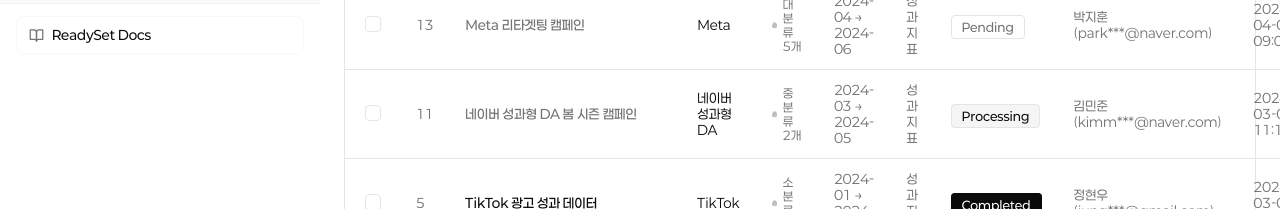
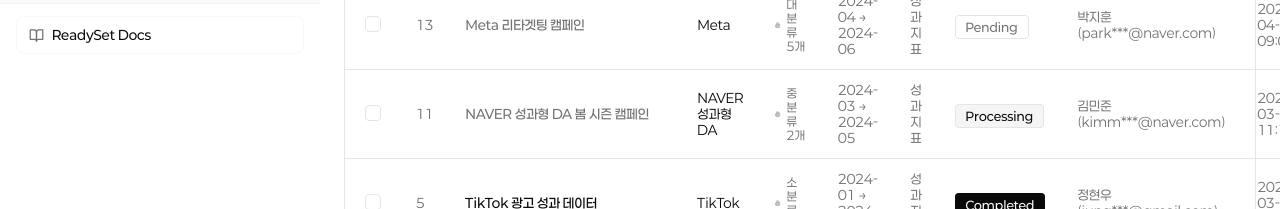
Before and after one commit to taetaej/ReadySet, a React (Vite) app: page /datashot in a window 1280 px wide. Shown: the part 734-943 px from the top of the page. Built offline with nearby package versions, Linux system fonts and the light colour scheme.

Commit message:
refactor: 매체명 네이버 → NAVER 로 통일

```diff
--- a/src/components/common/MediaIcons.tsx
+++ b/src/components/common/MediaIcons.tsx
@@ -57,8 +57,8 @@
   'Google Ads': GoogleAdsIcon,
   'Meta': MetaIcon,
   'kakao모먼트': KakaoIcon,
-  '네이버 성과형 DA': NaverIcon,
-  '네이버 보장형 DA': NaverIcon,
+  'NAVER 성과형 DA': NaverIcon,
+  'NAVER 보장형 DA': NaverIcon,
   'TikTok': TikTokIcon,
   'TVING': TvingIcon,
 }
--- a/src/components/datashot/ConfigurationSummary.tsx
+++ b/src/components/datashot/ConfigurationSummary.tsx
@@ -6,8 +6,8 @@
   'Meta': metaMetrics,
   'Google Ads': googleMetrics,
   'kakao모먼트': kakaoMetrics,
-  '네이버 성과형 DA': naverGfaMetrics,
-  '네이버 보장형 DA': naverNospMetrics,
+  'NAVER 성과형 DA': naverGfaMetrics,
+  'NAVER 보장형 DA': naverNospMetrics,
 }
 
 interface ConfigurationSummaryProps {
--- a/src/components/datashot/CreateDatasetStep2.tsx
+++ b/src/components/datashot/CreateDatasetStep2.tsx
@@ -10,8 +10,8 @@
   'Meta': metaMetrics,
   'Google Ads': googleMetrics,
   'kakao모먼트': kakaoMetrics,
-  '네이버 성과형 DA': naverGfaMetrics,
-  '네이버 보장형 DA': naverNospMetrics,
+  'NAVER 성과형 DA': naverGfaMetrics,
+  'NAVER 보장형 DA': naverNospMetrics,
   'TikTok': tiktokMetrics,
   'TVING': tvingMetrics,
 }
@@ -25,7 +25,7 @@
 export function CreateDatasetStep2({ formData, setFormData, validationActive }: Props) {
   const [metricsSearch, setMetricsSearch] = useState('')
 
-  const mediaList = ['Google Ads', 'Meta', 'kakao모먼트', '네이버 성과형 DA', '네이버 보장형 DA', 'TikTok']
+  const mediaList = ['Google Ads', 'Meta', 'kakao모먼트', 'NAVER 성과형 DA', 'NAVER 보장형 DA', 'TikTok']
   const mediaList2 = ['TVING']
 
   return (
@@ -210,7 +210,7 @@
                   const excluded = ['conversions', 'message_send', 'message_open', 'message_click', 'message_open_rate', 'message_click_rate', 'channel_add_cpa', 'channel_add_cvr']
                   return base.map(g => ({ ...g, metrics: g.metrics.filter(m => !excluded.includes(m.id)) })).filter(g => g.metrics.length > 0)
                 }
-                if (formData.media === '네이버 보장형 DA' && formData.targetingCategory === '노출영역') {
+                if (formData.media === 'NAVER 보장형 DA' && formData.targetingCategory === '노출영역') {
                   const excluded = ['cost', 'cost_guaranteed', 'cpc', 'cpm', 'cpv']
                   return base.map(g => ({ ...g, metrics: g.metrics.filter(m => !excluded.includes(m.id)) })).filter(g => g.metrics.length > 0)
                 }
@@ -342,7 +342,7 @@
   const [keywordResults, setKeywordResults] = useState<string[]>([])
   const [hasSearchedKeyword, setHasSearchedKeyword] = useState(false)
   const categories = targetingOptionsByMedia[media] ?? []
-  const isKeywordMode = category === '키워드' && media === '네이버 보장형 DA'
+  const isKeywordMode = category === '키워드' && media === 'NAVER 보장형 DA'
   const opts = categories.find(t => t.category === category)?.options ?? []
   const filtered = opts.filter(o => o.toLowerCase().includes(search.toLowerCase()))
   const allSelected = filtered.length > 0 && filtered.every(o => selected.includes(o))
--- a/src/components/datashot/DatasetList.tsx
+++ b/src/components/datashot/DatasetList.tsx
@@ -453,7 +453,7 @@
                   <div style={{ marginBottom: '16px' }}>
                     <div style={{ fontSize: '12px', fontWeight: '500', marginBottom: '8px' }}>매체</div>
                     <div style={{ display: 'flex', flexDirection: 'column', gap: '6px', maxHeight: '150px', overflowY: 'auto' }}>
-                      {['Google Ads', 'Meta', 'kakao모먼트', '네이버 성과형 DA', '네이버 보장형 DA', 'TikTok'].map(media => (
+                      {['Google Ads', 'Meta', 'kakao모먼트', 'NAVER 성과형 DA', 'NAVER 보장형 DA', 'TikTok'].map(media => (
                         <label key={media} style={{ display: 'flex', alignItems: 'center', gap: '8px', cursor: 'pointer' }}>
                           <input
                             type="checkbox"
--- a/src/components/datashot/types.ts
+++ b/src/components/datashot/types.ts
@@ -24,14 +24,14 @@
   { id: 1,  name: '2024년 1월 Google Ads 캠페인 데이터', media: 'Google Ads',       industry: '전체',    industryLevel: null,    industryCount: undefined, startDate: '2024-01', endDate: '2024-01', periodType: 'month',   status: 'Completed',  created: '2024-02-01 14:30', creator: '김철수', creatorId: 'kimcheolsu@gmail.com' },
   { id: 2,  name: 'Meta 광고 성과 분석 데이터',          media: 'Meta',              industry: '3개 업종', industryLevel: 'major', industryCount: 3,         startDate: '2024-01', endDate: '2024-02', periodType: 'month',   status: 'Processing', created: '2024-02-10 09:15', creator: '이영희', creatorId: 'leeyounghee@naver.com' },
   { id: 3,  name: '카카오 모먼트 캠페인 추출',            media: 'kakao모먼트',       industry: '식품',    industryLevel: 'mid',   industryCount: 1,         startDate: '2024-02', endDate: '2024-02', periodType: 'month',   status: 'Pending',    created: '2024-02-20 11:20', creator: '박민수', creatorId: 'parkminsu@kakao.com' },
-  { id: 4,  name: '네이버 성과형 DA 광고 데이터',         media: '네이버 성과형 DA',  industry: '5개 업종', industryLevel: 'mid',   industryCount: 5,         startDate: '2024-1',  endDate: '2024-1',  periodType: 'quarter', status: 'Completed',  created: '2024-02-15 15:40', creator: '최지은', creatorId: 'choijieun@naver.com', purpose: 'internal' },
+  { id: 4,  name: 'NAVER 성과형 DA 광고 데이터',         media: 'NAVER 성과형 DA',  industry: '5개 업종', industryLevel: 'mid',   industryCount: 5,         startDate: '2024-1',  endDate: '2024-1',  periodType: 'quarter', status: 'Completed',  created: '2024-02-15 15:40', creator: '최지은', creatorId: 'choijieun@naver.com', purpose: 'internal' },
   { id: 5,  name: 'TikTok 광고 성과 데이터',             media: 'TikTok',            industry: '패션',    industryLevel: 'minor', industryCount: 2,         startDate: '2024-01', endDate: '2024-02', periodType: 'month',   status: 'Completed',  created: '2024-03-01 10:00', creator: '정현우', creatorId: 'junghyunwoo@gmail.com' },
-  { id: 6,  name: '네이버 보장형 DA 캠페인 분석',         media: '네이버 보장형 DA',  industry: '전체',    industryLevel: null,    industryCount: undefined, startDate: '2024-02', endDate: '2024-03', periodType: 'month',   status: 'Processing', created: '2024-02-05 13:25', creator: '강민지', creatorId: 'kangminji@naver.com' },
+  { id: 6,  name: 'NAVER 보장형 DA 캠페인 분석',         media: 'NAVER 보장형 DA',  industry: '전체',    industryLevel: null,    industryCount: undefined, startDate: '2024-02', endDate: '2024-03', periodType: 'month',   status: 'Processing', created: '2024-02-05 13:25', creator: '강민지', creatorId: 'kangminji@naver.com' },
   { id: 7,  name: 'Google Ads 디스플레이 캠페인',        media: 'Google Ads',       industry: '2개 업종', industryLevel: 'major', industryCount: 2,         startDate: '2024-1',  endDate: '2024-2',  periodType: 'quarter', status: 'Expired',    created: '2024-01-22 16:10', creator: '윤서준', creatorId: 'yoonseojun@gmail.com', purpose: 'internal' },
   { id: 8,  name: 'Meta 신제품 런칭 캠페인',              media: 'Meta',              industry: '전자제품', industryLevel: 'mid',   industryCount: 1,         startDate: '2024-03', endDate: '2024-03', periodType: 'month',   status: 'Pending',    created: '2024-02-20 10:45', creator: '조은비', creatorId: 'joeunbi@naver.com' },
   { id: 9,  name: 'kakao모먼트 여름 프로모션',            media: 'kakao모먼트',       industry: '7개 업종', industryLevel: 'minor', industryCount: 7,         startDate: '2024-2',  endDate: '2024-3',  periodType: 'quarter', status: 'Processing', created: '2024-04-25 14:00', creator: '한지우', creatorId: 'hanjiwoo@kakao.com' },
   { id: 10, name: 'TikTok 건강식품 타겟 마케팅',          media: 'TikTok',            industry: '건강식품', industryLevel: 'minor', industryCount: 3,         startDate: '2024-02', endDate: '2024-04', periodType: 'month',   status: 'Completed',  created: '2024-02-10 09:30', creator: '송하늘', creatorId: 'songhaneul@gmail.com', purpose: 'internal' },
-  { id: 11, name: '네이버 성과형 DA 봄 시즌 캠페인',      media: '네이버 성과형 DA',  industry: '2개 업종', industryLevel: 'mid',   industryCount: 2,         startDate: '2024-03', endDate: '2024-05', periodType: 'month',   status: 'Processing', created: '2024-03-05 11:15', creator: '김민준', creatorId: 'kimminjun@naver.com' },
+  { id: 11, name: 'NAVER 성과형 DA 봄 시즌 캠페인',      media: 'NAVER 성과형 DA',  industry: '2개 업종', industryLevel: 'mid',   industryCount: 2,         startDate: '2024-03', endDate: '2024-05', periodType: 'month',   status: 'Processing', created: '2024-03-05 11:15', creator: '김민준', creatorId: 'kimminjun@naver.com' },
   { id: 12, name: 'Google Ads 검색 광고 최적화',         media: 'Google Ads',       industry: '전체',    industryLevel: null,    industryCount: undefined, startDate: '2024-1',  endDate: '2024-2',  periodType: 'quarter', status: 'Completed',  created: '2024-01-18 14:20', creator: '이서연', creatorId: 'leeseoyeon@gmail.com' },
   { id: 13, name: 'Meta 리타겟팅 캠페인',                 media: 'Meta',              industry: '5개 업종', industryLevel: 'major', industryCount: 5,         startDate: '2024-04', endDate: '2024-06', periodType: 'month',   status: 'Pending',    created: '2024-04-01 09:00', creator: '박지훈', creatorId: 'parkjihun@naver.com' },
   { id: 14, name: 'kakao모먼트 브랜드 인지도 캠페인',     media: 'kakao모먼트',       industry: '전자제품', industryLevel: 'mid',   industryCount: 1,         startDate: '2024-2',  endDate: '2024-2',  periodType: 'quarter', status: 'Error',      created: '2024-04-10 16:30', creator: '최수진', creatorId: 'choisujin@kakao.com' },
@@ -332,7 +332,7 @@
     '카카오톡 메시지 광고',
     '브랜드 검색 광고'
   ],
-  '네이버 성과형 DA': [
+  'NAVER 성과형 DA': [
     '파워링크',
     '쇼핑검색',
     '브랜드검색',
@@ -340,7 +340,7 @@
     '동영상 광고',
     '네이티브 광고'
   ],
-  '네이버 보장형 DA': [
+  'NAVER 보장형 DA': [
     '프리미엄 배너',
     '메인 롤링보드',
     '브랜드 배너',
@@ -632,8 +632,8 @@
       options: ['카카오톡', '다음', '카카오서비스', '네트워크', '카카오스토리']
     }
   ],
-  '네이버 성과형 DA': [],
-  '네이버 보장형 DA': [
+  'NAVER 성과형 DA': [],
+  'NAVER 보장형 DA': [
     {
       category: '노출영역',
       options: [
@@ -719,7 +719,7 @@
   { campaignObjective: 'VIDEO_VIEWS', buyingType: 'RESERVED', performanceGoal: 'THRUPLAY', platform: 'facebook&instagram' }
 ]
 
-// 네이버 보장형 DA 키워드 목 데이터 (실제로는 API에서 24,666개 로드)
+// NAVER 보장형 DA 키워드 목 데이터 (실제로는 API에서 24,666개 로드)
 export const naverNospKeywords: string[] = [
   '삼성 갤럭시 S24', '삼성 갤럭시 Z플립6', '삼성 갤럭시 Z폴드6', '삼성전자', '삼성 비스포크',
   '아이폰16', '아이폰16 프로', '아이폰15', '애플 맥북', '애플 아이패드',
```
